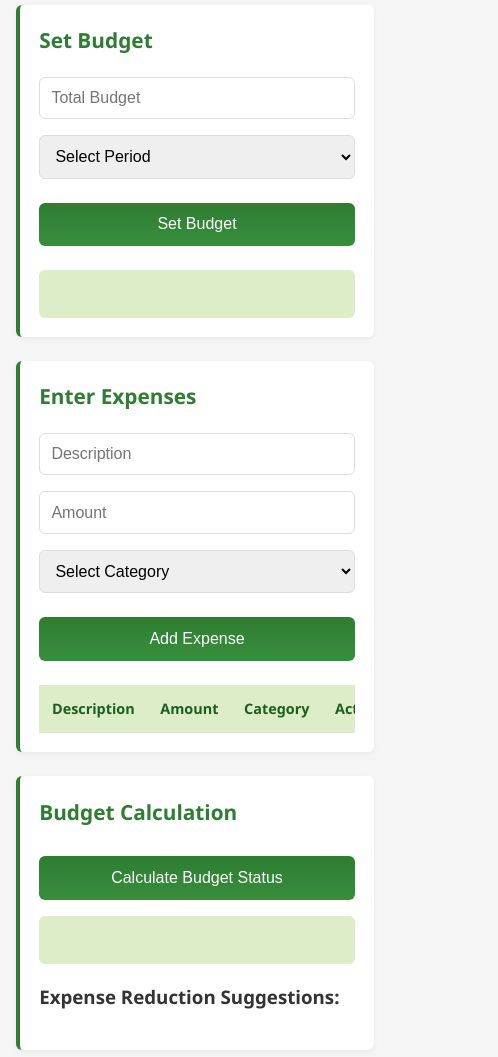
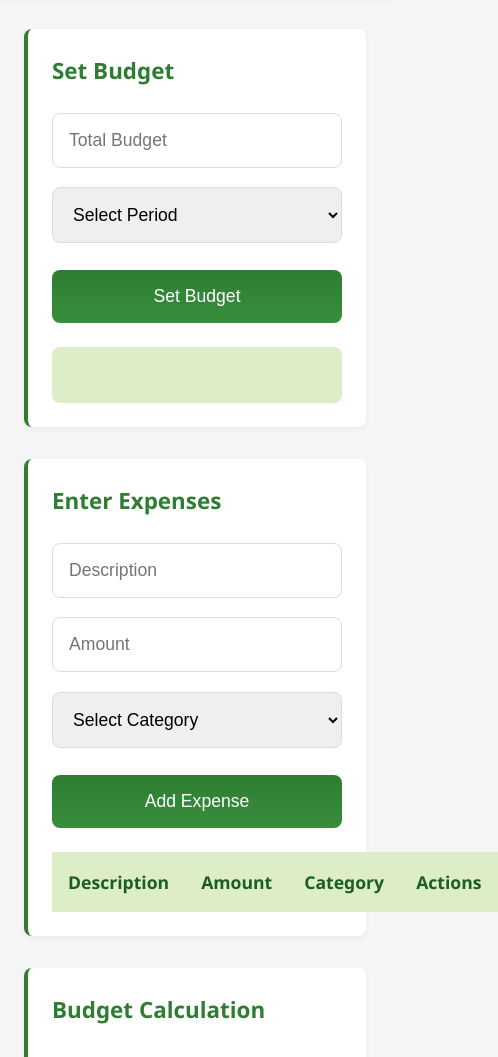
Before and after one commit to pseudo-alya/sprint5-budget-planner, a website: page product.html in a window 390 px wide. Shown: the part 159-1216 px from the top of the page, 498 px wide, since content can reach past the window. Drawn offline with nearby package versions, Linux system fonts and the light colour scheme.

Commit message:
Update product.css

```diff
--- a/product.css
+++ b/product.css
@@ -1,4 +1,4 @@
-/* Clean Vertical Money-Themed CSS */
+/* Enhanced Money-Themed CSS with Larger Text */
 :root {
   --primary-green: #2e7d32;
   --secondary-green: #388e3c;
@@ -8,7 +8,7 @@
   --white: #ffffff;
   --light-gray: #f5f5f5;
   --dark-text: #333333;
-  --border-radius: 6px;
+  --border-radius: 8px;
 }
 
 body {
@@ -18,34 +18,35 @@ body {
   background-color: var(--light-gray);
   margin: 0;
   padding: 0;
+  font-size: 18px; /* Increased base font size */
 }
 
 header {
   background: linear-gradient(135deg, var(--primary-green), var(--dark-green));
   color: var(--white);
   text-align: center;
-  padding: 1.5rem 0;
-  margin-bottom: 1.5rem;
+  padding: 2rem 0;
+  margin-bottom: 2rem;
   box-shadow: 0 2px 5px rgba(0,0,0,0.1);
 }
 
 header h1 {
   margin: 0;
-  font-size: 1.8rem;
+  font-size: 2.2rem; /* Larger header */
   font-weight: 600;
 }
 
 main {
   max-width: 800px;
   margin: 0 auto;
-  padding: 0 1.5rem;
+  padding: 0 2rem; /* More padding */
 }
 
 section {
   background-color: var(--white);
   border-radius: var(--border-radius);
-  padding: 1.5rem;
-  margin-bottom: 1.5rem;
+  padding: 2rem; /* More padding */
+  margin-bottom: 2rem; /* More spacing */
   box-shadow: 0 2px 5px rgba(0,0,0,0.05);
   border-left: 4px solid var(--primary-green);
 }
@@ -53,23 +54,23 @@ section {
 h2 {
   color: var(--primary-green);
   margin-top: 0;
-  margin-bottom: 1.2rem;
-  font-size: 1.3rem;
+  margin-bottom: 1.5rem; /* More spacing */
+  font-size: 1.6rem; /* Larger headings */
   font-weight: 600;
 }
 
 form {
   display: flex;
   flex-direction: column;
-  gap: 1rem;
+  gap: 1.2rem; /* More spacing */
   margin-bottom: 1.5rem;
 }
 
 input, select {
-  padding: 0.7rem;
+  padding: 1rem; /* Larger inputs */
   border: 1px solid #ddd;
   border-radius: var(--border-radius);
-  font-size: 1rem;
+  font-size: 1.1rem; /* Larger form text */
   width: 100%;
   box-sizing: border-box;
 }
@@ -77,43 +78,45 @@ input, select {
 input:focus, select:focus {
   outline: none;
   border-color: var(--light-green);
-  box-shadow: 0 0 0 2px rgba(139, 195, 74, 0.2);
+  box-shadow: 0 0 0 3px rgba(139, 195, 74, 0.2); /* More prominent focus */
 }
 
 button {
   background: linear-gradient(to bottom, var(--primary-green), var(--secondary-green));
   color: white;
   border: none;
-  padding: 0.8rem;
-  font-size: 1rem;
+  padding: 1rem; /* Larger buttons */
+  font-size: 1.1rem; /* Larger button text */
   border-radius: var(--border-radius);
   cursor: pointer;
   font-weight: 500;
   width: 100%;
   margin-top: 0.5rem;
+  transition: all 0.2s ease;
 }
 
 button:hover {
   background: linear-gradient(to bottom, var(--secondary-green), var(--primary-green));
+  transform: translateY(-2px);
 }
 
 #expenses-table {
   width: 100%;
   border-collapse: collapse;
-  margin-top: 1rem;
-  font-size: 0.9rem;
+  margin-top: 1.5rem;
+  font-size: 1.1rem; /* Larger table text */
 }
 
 #expenses-table th {
   background-color: var(--lighter-green);
   color: var(--dark-green);
   text-align: left;
-  padding: 0.8rem;
+  padding: 1rem; /* More table padding */
   font-weight: 600;
 }
 
 #expenses-table td {
-  padding: 0.8rem;
+  padding: 1rem; /* More table padding */
   border-bottom: 1px solid #eee;
 }
 
@@ -122,55 +125,75 @@ button:hover {
 }
 
 .chart-container {
-  height: 250px;
-  margin-top: 1rem;
+  height: 300px; /* Slightly larger chart */
+  margin-top: 1.5rem;
 }
 
 #budget-display, #result {
   background-color: var(--lighter-green);
-  padding: 1rem;
+  padding: 1.5rem; /* More padding */
   border-radius: var(--border-radius);
-  margin-top: 1rem;
+  margin-top: 1.5rem;
   text-align: center;
+  font-size: 1.2rem; /* Larger display text */
 }
 
 #suggestions-list {
-  padding-left: 1.2rem;
-  margin-top: 1rem;
+  padding-left: 1.5rem; /* More padding */
+  margin-top: 1.5rem;
+  font-size: 1.1rem; /* Larger list text */
 }
 
 #suggestions-list li {
-  margin-bottom: 0.5rem;
+  margin-bottom: 0.8rem; /* More spacing */
 }
 
-/* Status indicators */
+/* Status indicators - more prominent */
 .under-budget {
   color: var(--primary-green);
   font-weight: 600;
+  font-size: 1.3rem;
 }
 
 .over-budget {
   color: #d32f2f;
   font-weight: 600;
+  font-size: 1.3rem;
 }
 
 .close-to-budget {
   color: #ff9800;
   font-weight: 600;
+  font-size: 1.3rem;
+}
+
+/* Budget info display - more prominent */
+#budget-info {
+  font-size: 1.3rem;
+  font-weight: 500;
+  color: var(--dark-green);
+  margin: 0.5rem 0;
 }
 
 /* Responsive adjustments */
 @media (max-width: 600px) {
+  body {
+    font-size: 16px; /* Slightly smaller on mobile */
+  }
+
   main {
-    padding: 0 1rem;
+    padding: 0 1.5rem;
   }
 
   section {
-    padding: 1.2rem;
+    padding: 1.5rem;
   }
 
-  #expenses-table {
-    display: block;
-    overflow-x: auto;
+  header h1 {
+    font-size: 1.8rem;
+  }
+
+  h2 {
+    font-size: 1.4rem;
   }
 }
```
